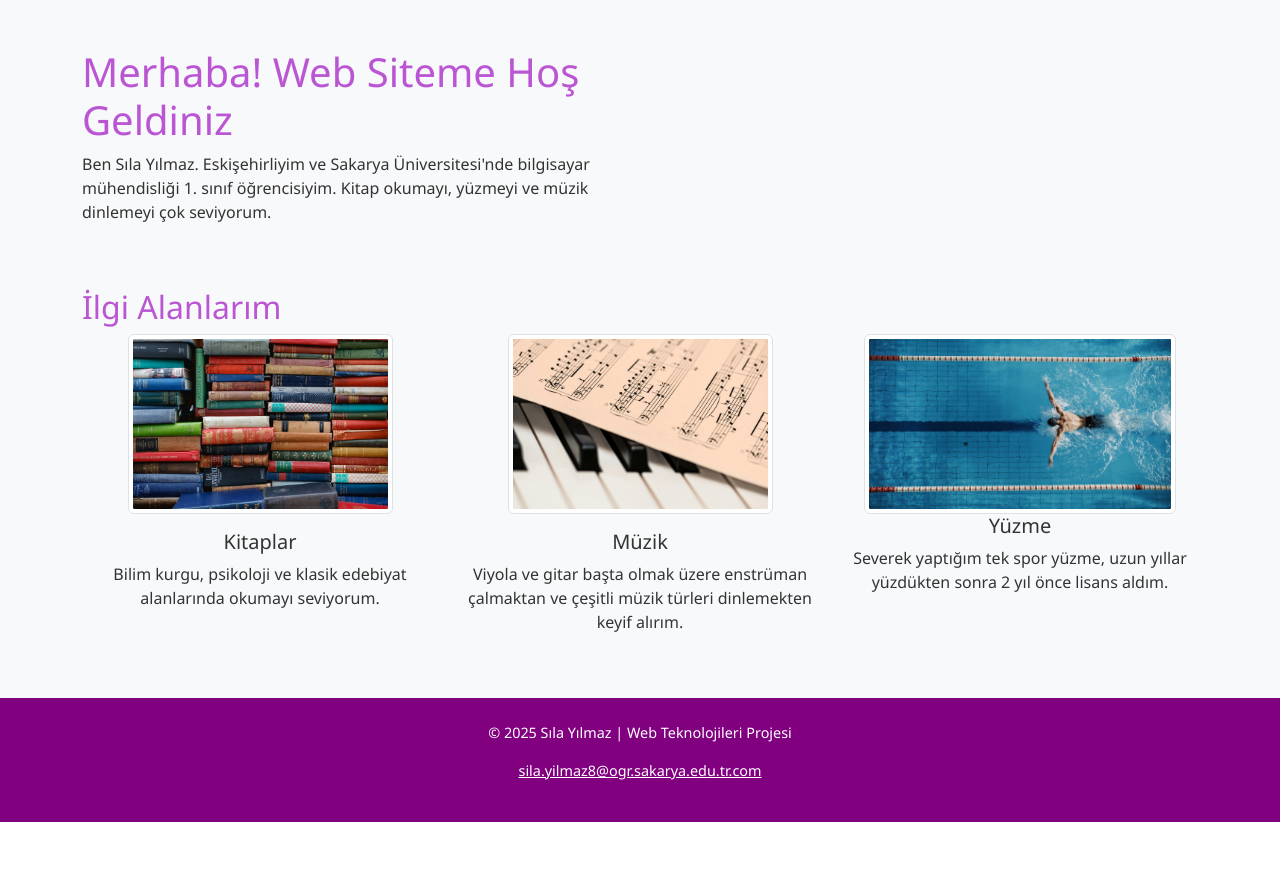
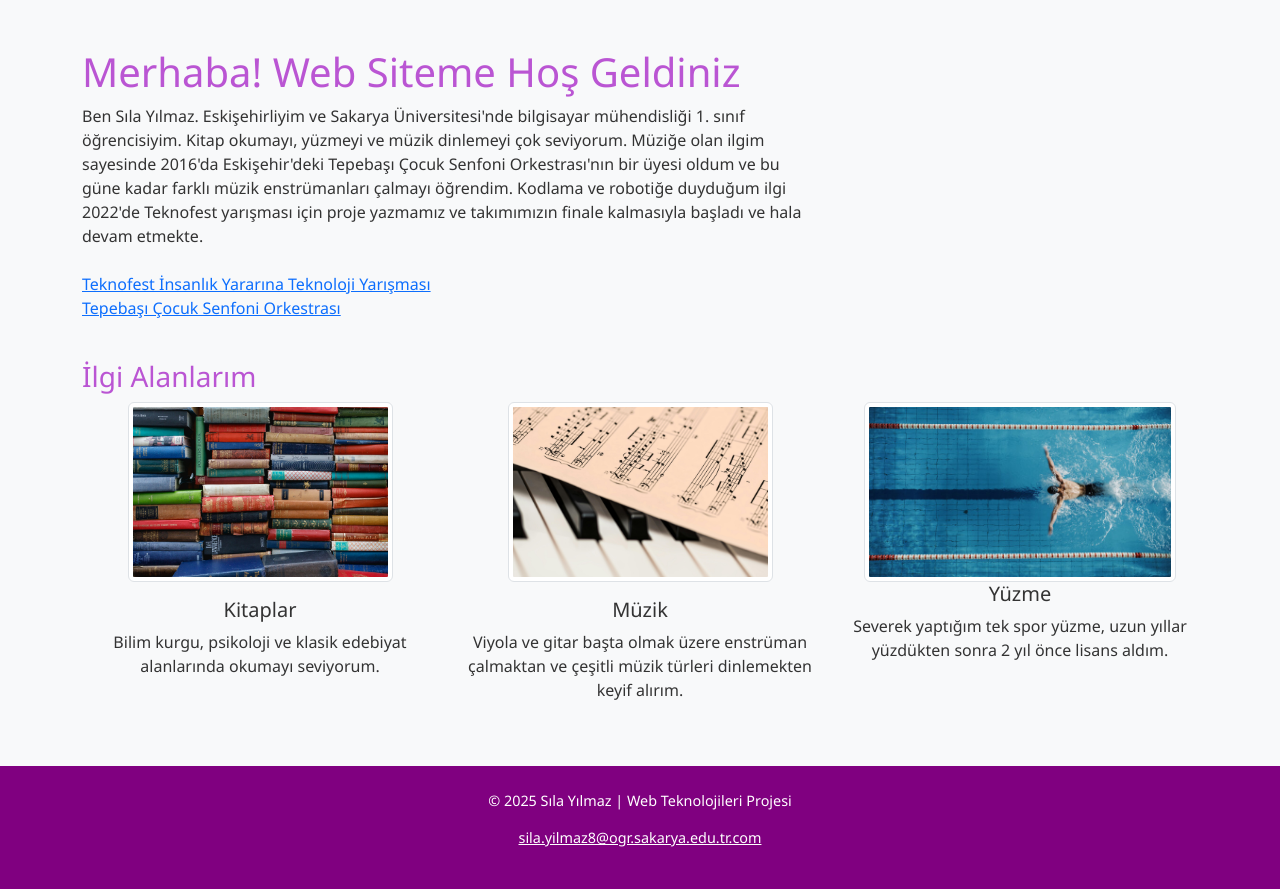
Before and after one commit to sila1508/web_proje, a PHP site: page /anasayfa.html in a window 1280 px wide. Shown: the part 56-945 px from the top of the page. Before the commit the page ends 878 px from the top, so only its background shows below. Run offline with PHP 8.4, Linux system fonts and the light colour scheme.

Commit message:
tasarımlar düzenlenip  son haline getirildi.

```diff
--- a/anasayfa.html
+++ b/anasayfa.html
@@ -30,18 +30,22 @@
 
         <section class="container mt-5">
             <div class="row align-items-center">
-                <div class="col-md-6">
+                <div class="col-md-8">
                     <h1>Merhaba! Web Siteme Hoş Geldiniz</h1>
                     <p>
-                        Ben Sıla Yılmaz. Eskişehirliyim ve Sakarya Üniversitesi'nde bilgisayar mühendisliği 1. sınıf öğrencisiyim. Kitap okumayı, yüzmeyi ve müzik dinlemeyi çok seviyorum.
-
+                        Ben Sıla Yılmaz. Eskişehirliyim ve Sakarya Üniversitesi'nde bilgisayar mühendisliği 1. sınıf öğrencisiyim.
+                        Kitap okumayı, yüzmeyi ve müzik dinlemeyi çok seviyorum. Müziğe olan ilgim sayesinde 2016'da Eskişehir'deki Tepebaşı Çocuk
+                        Senfoni Orkestrası'nın bir üyesi oldum ve bu güne kadar farklı müzik enstrümanları çalmayı öğrendim. Kodlama ve robotiğe duyduğum ilgi 2022'de Teknofest yarışması için
+                        proje yazmamız ve takımımızın finale kalmasıyla başladı ve hala devam etmekte. <br> <br>
+                        <a href="https://youtu.be/k5rhrXIDWLc?si=EgBS4ppG9DNluMvb" target="_blank"> Teknofest İnsanlık Yararına Teknoloji Yarışması</a><br>
+                        <a href="https://youtu.be/CgyKo4_guLY?si=uaxRVlBU2vHvt68B" target="_blank">Tepebaşı Çocuk Senfoni Orkestrası</a>
                     </p>
                 </div>
             </div>
         </section>
 
-        <section class="container mt-5">
-            <h2>İlgi Alanlarım</h2>
+        <section class="container mt-4">
+            <h3>İlgi Alanlarım</h3>
             <div class="row text-center">
                 <div class="col-md-4">
                     <img src="gorseller/books.jpg" alt="Kitaplar" class="img-thumbnail mb-3"style="height: 180px;">
--- a/iletisim.html
+++ b/iletisim.html
@@ -32,7 +32,7 @@
         </nav>
 
     <main class="container mt-5">
-        <div class="container mt-5" id="app">
+        <div class="container mt-3" id="app">
             <h1>İletişim Bilgileri</h1>
             <p> Aşağıdaki formu doldurarak benimle iletişime geçebilirsiniz.</p>
 
--- a/ilgi-alanlarim.html
+++ b/ilgi-alanlarim.html
@@ -28,16 +28,16 @@
         </nav>
 
         <main class="container mt-5">
-            <h1>İlgi Alanlarım</h1>
+            <h2>İlgi Alanlarım</h2>
             <p> Beğendiğim kitap ve müzik türündeki bazı eserler:</p>
 
             <section class="mt-5">
-                <h2>Kitaplar:</h2>
+                <h3>Kitaplar:</h3>
                 <div id="kitaplar" class="row mt-3"></div>
             </section>
 
             <section class="mt-5">
-                <h2>Müzikler:</h2>
+                <h3>Müzikler:</h3>
                 <div id="muzikler" class="row mt-3"></div>
             </section>
         </main>
--- a/style.css
+++ b/style.css
@@ -5,7 +5,7 @@ body{
     display: flex;
     flex-direction: column;
 }
-h1,h2{
+h1,h2,h3{
     color:	#BA55D3;
 }
 footer{
```
